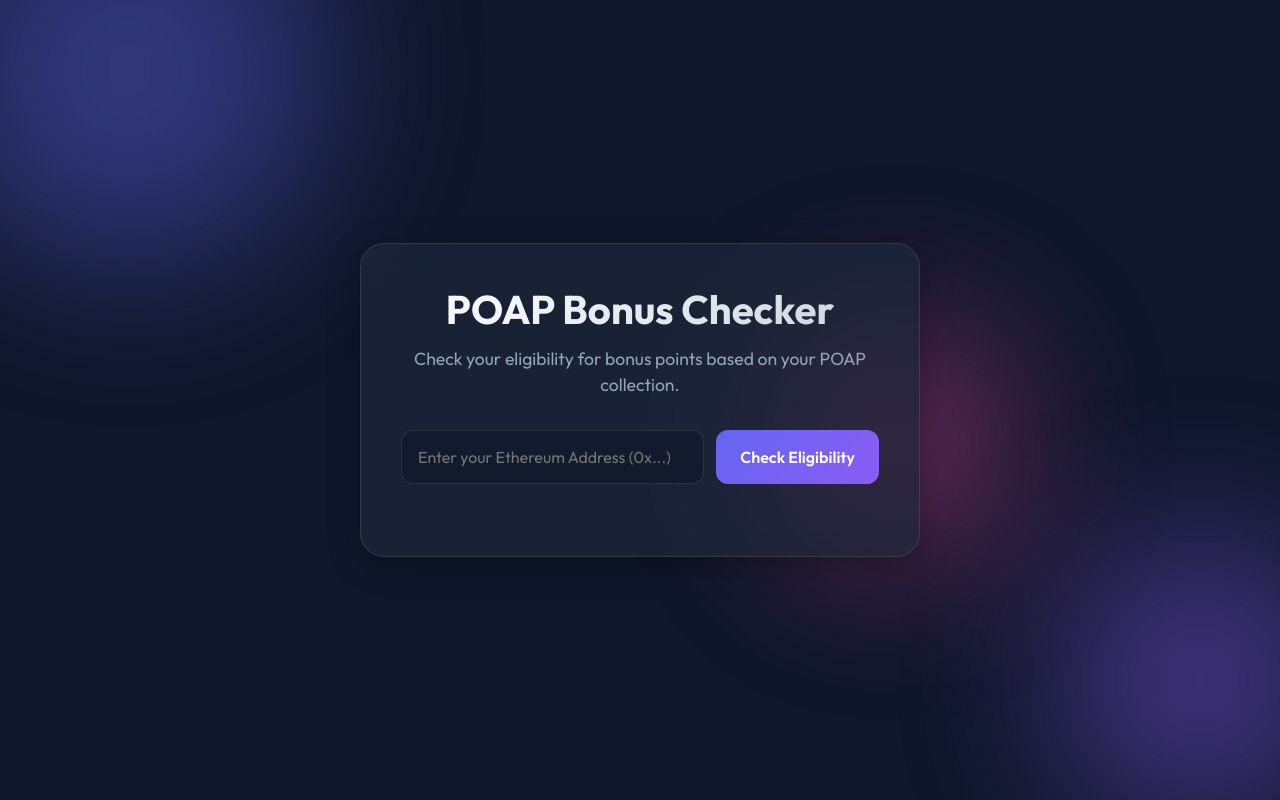
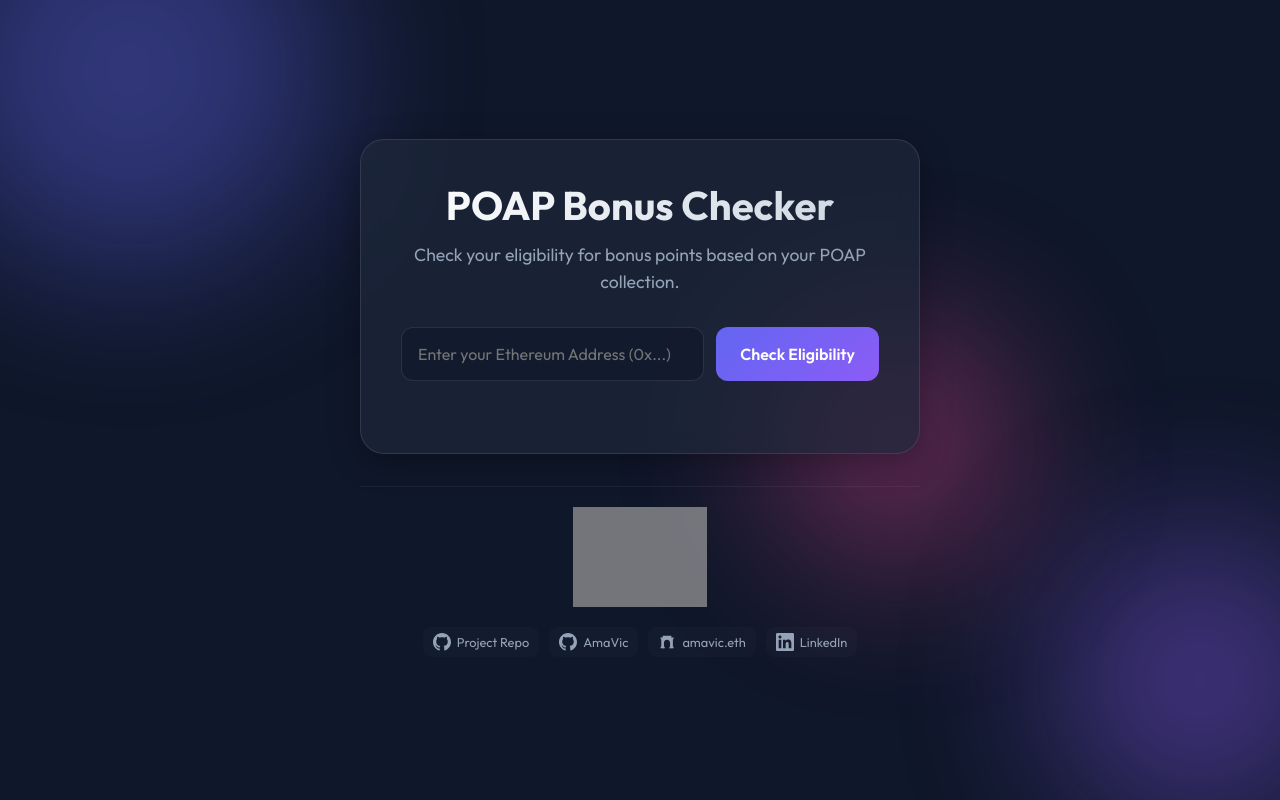
Before and after one commit to AmaVic/BonusOfAttendance, a plain HTML site: page index.html in a window 1280 px wide. Drawn offline with nearby package versions, Linux system fonts and the light colour scheme; grey boxes are pictures that could not be loaded.

Commit message:
add footer and logos

```diff
--- a/index.html
+++ b/index.html
@@ -53,6 +53,46 @@
                 </div>
             </section>
         </div>
+
+        <footer class="app-footer">
+            <div class="university-badge">
+                <img src="https://pds.unamur.be/presse/logos/unamur_blanc.png" alt="University of Namur">
+            </div>
+            <div class="footer-links">
+                <a href="https://github.com/AmaVic/BonusOfAttendance" target="_blank" rel="noopener noreferrer">
+                    <svg class="icon" viewBox="0 0 24 24" fill="currentColor">
+                        <path
+                            d="M12 0c-6.626 0-12 5.373-12 12 0 5.302 3.438 9.8 8.207 11.387.599.111.793-.261.793-.577v-2.234c-3.338.726-4.033-1.416-4.033-1.416-.546-1.387-1.333-1.756-1.333-1.756-1.089-.745.083-.729.083-.729 1.205.084 1.839 1.237 1.839 1.237 1.07 1.834 2.807 1.304 3.492.997.107-.775.418-1.305.762-1.604-2.665-.305-5.467-1.334-5.467-5.931 0-1.311.469-2.381 1.236-3.221-.124-.303-.535-1.524.117-3.176 0 0 1.008-.322 3.301 1.23.957-.266 1.983-.399 3.003-.404 1.02.005 2.047.138 3.006.404 2.291-1.552 3.297-1.23 3.297-1.23.653 1.653.242 2.874.118 3.176.77.84 1.235 1.911 1.235 3.221 0 4.609-2.807 5.624-5.479 5.921.43.372.823 1.102.823 2.222v3.293c0 .319.192.694.801.576 4.765-1.589 8.199-6.086 8.199-11.386 0-6.627-5.373-12-12-12z" />
+                    </svg>
+                    Project Repo
+                </a>
+                <a href="https://github.com/AmaVic" target="_blank" rel="noopener noreferrer">
+                    <svg class="icon" viewBox="0 0 24 24" fill="currentColor">
+                        <path
+                            d="M12 0c-6.626 0-12 5.373-12 12 0 5.302 3.438 9.8 8.207 11.387.599.111.793-.261.793-.577v-2.234c-3.338.726-4.033-1.416-4.033-1.416-.546-1.387-1.333-1.756-1.333-1.756-1.089-.745.083-.729.083-.729 1.205.084 1.839 1.237 1.839 1.237 1.07 1.834 2.807 1.304 3.492.997.107-.775.418-1.305.762-1.604-2.665-.305-5.467-1.334-5.467-5.931 0-1.311.469-2.381 1.236-3.221-.124-.303-.535-1.524.117-3.176 0 0 1.008-.322 3.301 1.23.957-.266 1.983-.399 3.003-.404 1.02.005 2.047.138 3.006.404 2.291-1.552 3.297-1.23 3.297-1.23.653 1.653.242 2.874.118 3.176.77.84 1.235 1.911 1.235 3.221 0 4.609-2.807 5.624-5.479 5.921.43.372.823 1.102.823 2.222v3.293c0 .319.192.694.801.576 4.765-1.589 8.199-6.086 8.199-11.386 0-6.627-5.373-12-12-12z" />
+                    </svg>
+                    AmaVic
+                </a>
+                <a href="https://farcaster.xyz/amavic.eth" target="_blank" rel="noopener noreferrer">
+                    <svg class="icon" viewBox="0 0 1000 1000" fill="currentColor">
+                        <path
+                            d="M257.778 155.556H742.222V844.445H671.111V528.889H670.414C662.554 441.677 589.258 373.333 500 373.333C410.742 373.333 337.446 441.677 329.586 528.889H328.889V844.445H257.778V155.556Z" />
+                        <path
+                            d="M128.889 253.333L157.778 351.111H182.222V746.667C169.949 746.667 160 756.616 160 768.889V795.556H155.556C143.283 795.556 133.333 805.505 133.333 817.778V844.445H382.222V817.778C382.222 805.505 372.273 795.556 360 795.556H355.556V768.889C355.556 756.616 345.606 746.667 333.333 746.667H306.667V253.333H128.889Z" />
+                        <path
+                            d="M675.556 746.667C663.283 746.667 653.333 756.616 653.333 768.889V795.556H648.889C636.616 795.556 626.667 805.505 626.667 817.778V844.445H875.556V817.778C875.556 805.505 865.606 795.556 853.333 795.556H848.889V768.889C848.889 756.616 838.94 746.667 826.667 746.667V351.111H851.111L880 253.333H702.222V746.667H675.556Z" />
+                    </svg>
+                    amavic.eth
+                </a>
+                <a href="https://www.linkedin.com/in/victor-amaral-de-sousa/" target="_blank" rel="noopener noreferrer">
+                    <svg class="icon" viewBox="0 0 24 24" fill="currentColor">
+                        <path
+                            d="M20.447 20.452h-3.554v-5.569c0-1.328-.027-3.037-1.852-3.037-1.853 0-2.136 1.445-2.136 2.939v5.667H9.351V9h3.414v1.561h.046c.477-.9 1.637-1.85 3.37-1.85 3.601 0 4.267 2.37 4.267 5.455v6.286zM5.337 7.433c-1.144 0-2.063-.926-2.063-2.065 0-1.138.92-2.063 2.063-2.063 1.14 0 2.064.925 2.064 2.063 0 1.139-.925 2.065-2.064 2.065zm1.782 13.019H3.555V9h3.564v11.452zM22.225 0H1.771C.792 0 0 .774 0 1.729v20.542C0 23.227.792 24 1.771 24h20.451C23.2 24 24 23.227 24 22.271V1.729C24 .774 23.2 0 22.222 0h.003z" />
+                    </svg>
+                    LinkedIn
+                </a>
+            </div>
+        </footer>
     </main>
 
     <script src="script.js"></script>
--- a/style.css
+++ b/style.css
@@ -360,3 +360,61 @@ input[type="text"]:focus {
         padding: 24px;
     }
 }
+
+/* Footer */
+.app-footer {
+    margin-top: 32px;
+    padding-top: 20px;
+    border-top: 1px solid rgba(255, 255, 255, 0.05);
+    text-align: center;
+}
+
+.university-badge {
+    margin-bottom: 16px;
+}
+
+.university-badge img {
+    height: 100px;
+    width: auto;
+    opacity: 0.7;
+    transition: opacity 0.2s;
+}
+
+.university-badge img:hover {
+    opacity: 1;
+}
+
+.footer-links {
+    display: flex;
+    justify-content: center;
+    gap: 10px;
+    flex-wrap: nowrap;
+    overflow-x: auto;
+    padding-bottom: 4px;
+    /* Space for scrollbar if needed */
+}
+
+.footer-links a {
+    color: var(--text-muted);
+    text-decoration: none;
+    font-size: 0.8rem;
+    display: flex;
+    align-items: center;
+    gap: 6px;
+    transition: color 0.2s, transform 0.2s;
+    padding: 6px 10px;
+    border-radius: 8px;
+    background: rgba(255, 255, 255, 0.02);
+    white-space: nowrap;
+}
+
+.footer-links a:hover {
+    color: #fff;
+    background: rgba(255, 255, 255, 0.08);
+    transform: translateY(-2px);
+}
+
+.icon {
+    width: 18px;
+    height: 18px;
+}
```
Also changed, not shown: images/unamur_logo.png (added).
